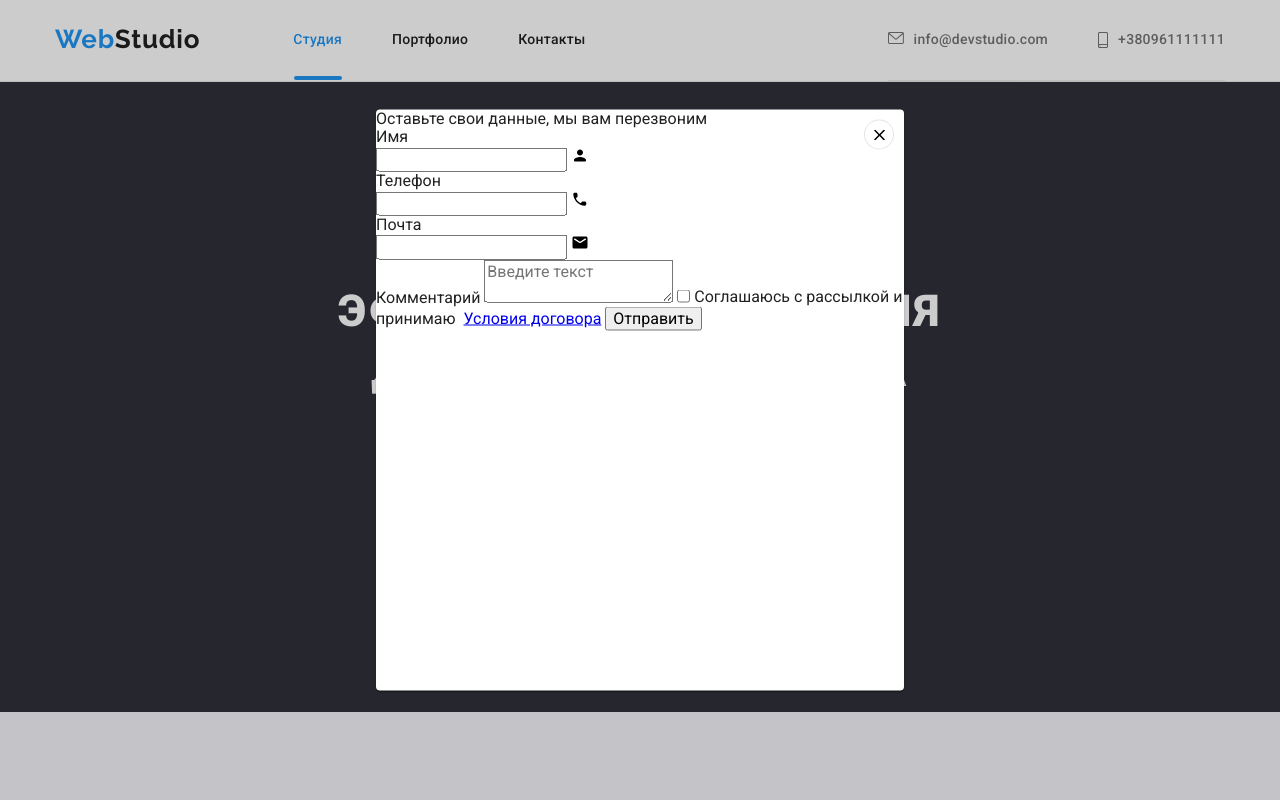
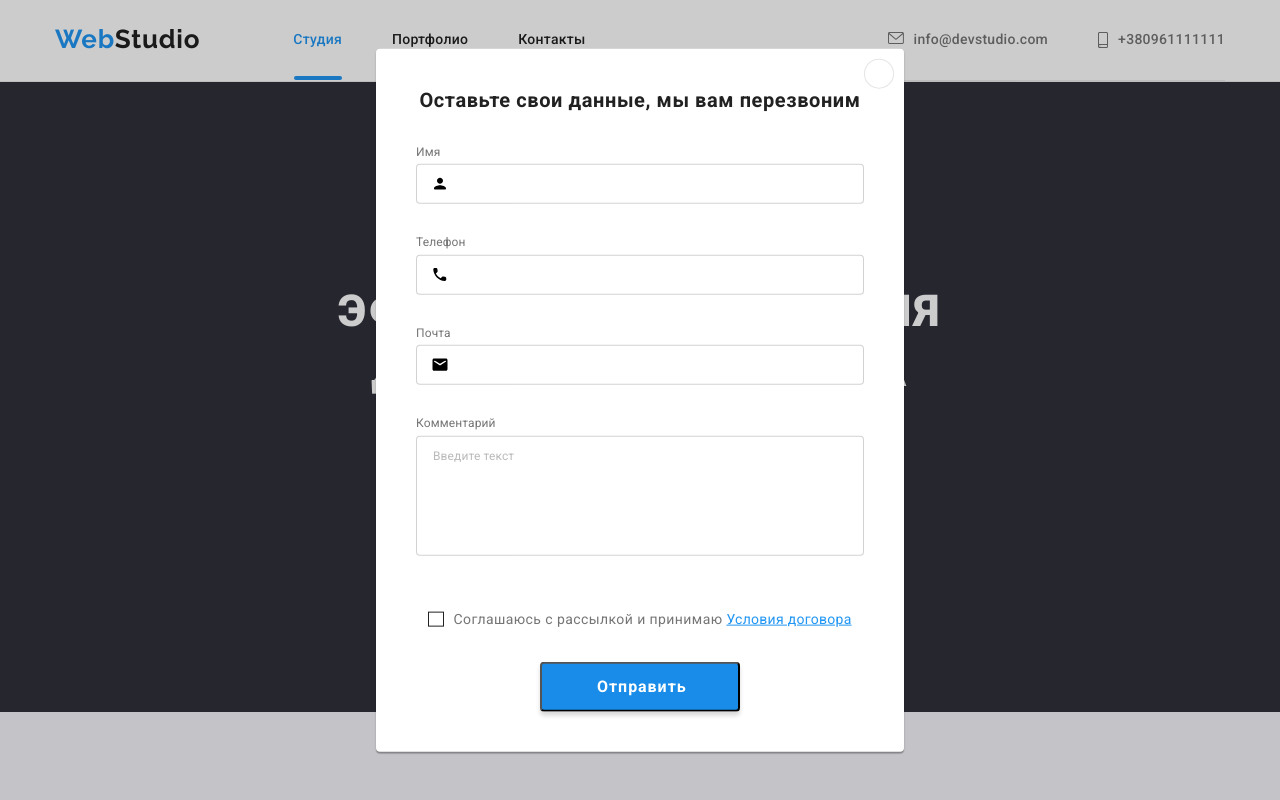
Before and after one commit to Evgeniy-Nazarov/goit-markup-hw-06, a plain HTML site: page index.html in a window 1280 px wide. Both pictures are taken after a click on the button "Заказать услугу". Shown: the top 800 px of the page. Drawn offline with nearby package versions, Linux system fonts and the light colour scheme.

Commit message:
Update styles.css

```diff
--- a/css/styles.css
+++ b/css/styles.css
@@ -35,6 +35,18 @@ body {
   font-family: 'Roboto', sans-serif;
   background-color: var(--primary-title-color);
   color: var(--first-text-color);
+}
+.visually-hidden {
+  position: absolute;
+  white-space: nowrap;
+  width: 1px;
+  height: 1px;
+  overflow: hidden;
+  border: 0px;
+  padding: 0;
+  clip: rect(0 0 0 0);
+  clip-path: inset(50%);
+  margin: -1px;
 }
 
 /*---------Header------------------- */
@@ -779,6 +791,10 @@ body {
 }
 
 /*----------------------------- backdrop--------------------------------- */
+.modal-close-icon {
+  fill: currentColor;
+}
+
 .backdrop {
   width: 100vw;
   height: 100vh;
@@ -815,6 +831,13 @@ body {
   display: flex;
   align-items: center;
   justify-content: center;
+  transition: color 250ms cubic-bezier(0.4, 0, 0.2, 1), border 250ms cubic-bezier(0.4, 0, 0.2, 1);
+}
+
+.modal-btn:hover,
+.modal-btn:focus {
+  color: var(--accent-color);
+  border: 1px solid var(--accent-color);
 }
 
 .backdrop.is-hidden {
@@ -822,3 +845,225 @@ body {
   opacity: 0;
   pointer-events: none;
 }
+
+.modal-form-head {
+  margin-bottom: 30px;
+  font-family: Roboto;
+  font-style: normal;
+  font-weight: bold;
+  font-size: 20px;
+  line-height: 1.15;
+  text-align: center;
+  letter-spacing: 0.03em;
+  color: #212121;
+}
+
+/* ------------------Forms--------------------------- */
+
+.modal {
+  padding: 40px;
+}
+
+.modal-form-input {
+  width: 100%;
+  height: 40px;
+  border-radius: 4px;
+  border: 1px solid rgba(33, 33, 33, 0.2);
+  padding-left: 30px;
+  transition: border-color 250ms cubic-bezier(0.4, 0, 0.2, 1);
+}
+
+.modal-form-input:focus {
+  outline: none;
+  border-color: var(--accent-color);
+}
+
+.modal-form-message {
+  width: 100%;
+  height: 120px;
+  border-radius: 4px;
+  border: 1px solid rgba(33, 33, 33, 0.2);
+  padding: 12px 16px;
+  margin-top: 4px;
+  resize: none;
+  transition: border-color 250ms cubic-bezier(0.4, 0, 0.2, 1);
+}
+
+.modal-form-message::placeholder {
+  font-family: Roboto;
+  font-style: normal;
+  font-weight: normal;
+  font-size: 12px;
+  line-height: 1.17;
+  letter-spacing: 0.01em;
+  color: rgba(117, 117, 117, 0.5);
+}
+
+.modal-form-message:focus {
+  outline: none;
+  border-color: var(--accent-color);
+}
+
+.modal-form-button {
+  align-self: center;
+  font-family: Roboto;
+  font-style: normal;
+  font-weight: bold;
+  font-size: 16px;
+  line-height: 1.88;
+  display: flex;
+  padding: 10px 55px;
+  align-items: center;
+  text-align: center;
+  letter-spacing: 0.06em;
+  color: var(--primary-title-color);
+  width: 200px;
+  height: 50px;
+  box-shadow: 0px 4px 4px rgba(0, 0, 0, 0.15);
+  border-radius: 4px;
+  background-color: #188ce8;
+}
+
+.modal-form-wrapper {
+  position: relative;
+  margin-top: 4px;
+  display: block;
+}
+
+.modal-form {
+  display: flex;
+  flex-direction: column;
+}
+
+.modal-form-field {
+  margin-bottom: 28px;
+}
+
+.modal-form-text {
+  font-family: Roboto;
+  font-style: normal;
+  font-weight: normal;
+  font-size: 12px;
+  line-height: 1.17;
+  letter-spacing: 0.01em;
+  color: #757575;
+}
+
+.modal-form-icon {
+  position: absolute;
+  top: 50%;
+  left: 15px;
+  transform: translateY(-50%);
+  transition: fill 250ms cubic-bezier(0.4, 0, 0.2, 1);
+}
+.modal-form-input:focus + .modal-form-icon {
+  fill: var(--accent-color);
+}
+
+.modal-form-checkbox-label::before {
+  content: '';
+  display: block;
+  width: 16px;
+  height: 15px;
+  border: 1px solid rgba(33, 33, 33, 1);
+  cursor: pointer;
+  margin-right: 9px;
+  transition: background-image 250ms cubic-bezier(0.4, 0, 0.2, 1);
+}
+
+.modal-form-checkbox-label {
+  margin-bottom: 30px;
+  margin-top: 20px;
+  display: flex;
+  align-items: center;
+  justify-content: center;
+  font-family: Roboto;
+  font-style: normal;
+  font-weight: normal;
+  font-size: 14px;
+  line-height: 1.7;
+  letter-spacing: 0.03em;
+  color: #757575;
+}
+
+.modal-form-checkbox:checked + .modal-form-checkbox-label::before {
+  background-color: var(--accent-color);
+  background-image: url(/Images/icon-check.svg);
+  background-repeat: no-repeat;
+  background-size: cover;
+  background-position: center;
+}
+.modal-link {
+  font-weight: 400;
+  font-size: 14px;
+  line-height: 1.14;
+  letter-spacing: 0.02em;
+  color: var(--accent-color);
+}
+/* ----------------footer-form--------- */
+.footer-form-wrapper {
+  display: flex;
+  align-items: center;
+  justify-content: center;
+  margin-top: 20px;
+}
+
+.footer-form-input::placeholder {
+  font-family: Roboto;
+  font-style: normal;
+  font-weight: normal;
+  font-size: 16px;
+  line-height: 1.25;
+  align-items: center;
+  letter-spacing: 0.03em;
+  color: rgba(255, 255, 255, 0.6);
+}
+.footer-form-input {
+  padding-left: 16px;
+  width: 358px;
+  height: 50px;
+  border: 1px solid rgba(255, 255, 255, 0.3);
+  box-sizing: border-box;
+  filter: drop-shadow(0px 4px 4px rgba(0, 0, 0, 0.15));
+  border-radius: 4px;
+  background-color: #2f303a;
+}
+.footer-form-text-link {
+  font-family: Roboto;
+  font-style: normal;
+  font-weight: bold;
+  font-size: 14px;
+  line-height: 1.14;
+  letter-spacing: 0.03em;
+  text-transform: uppercase;
+  color: #ffffff;
+}
+
+.form-footer {
+  margin-left: 93px;
+}
+
+.footer-form-button {
+  cursor: pointer;
+  margin-left: 12px;
+  padding-left: 29px;
+  width: 200px;
+  height: 50px;
+  background: #2196f3;
+  box-shadow: 0px 4px 4px rgba(0, 0, 0, 0.15);
+  border-radius: 4px;
+  font-family: Roboto;
+  font-style: normal;
+  font-weight: bold;
+  font-size: 16px;
+  line-height: 1.88;
+  display: flex;
+  align-items: center;
+  text-align: center;
+  letter-spacing: 0.06em;
+  color: #ffffff;
+}
+
+.footer-form-icon {
+  margin-left: 10px;
+}
```
